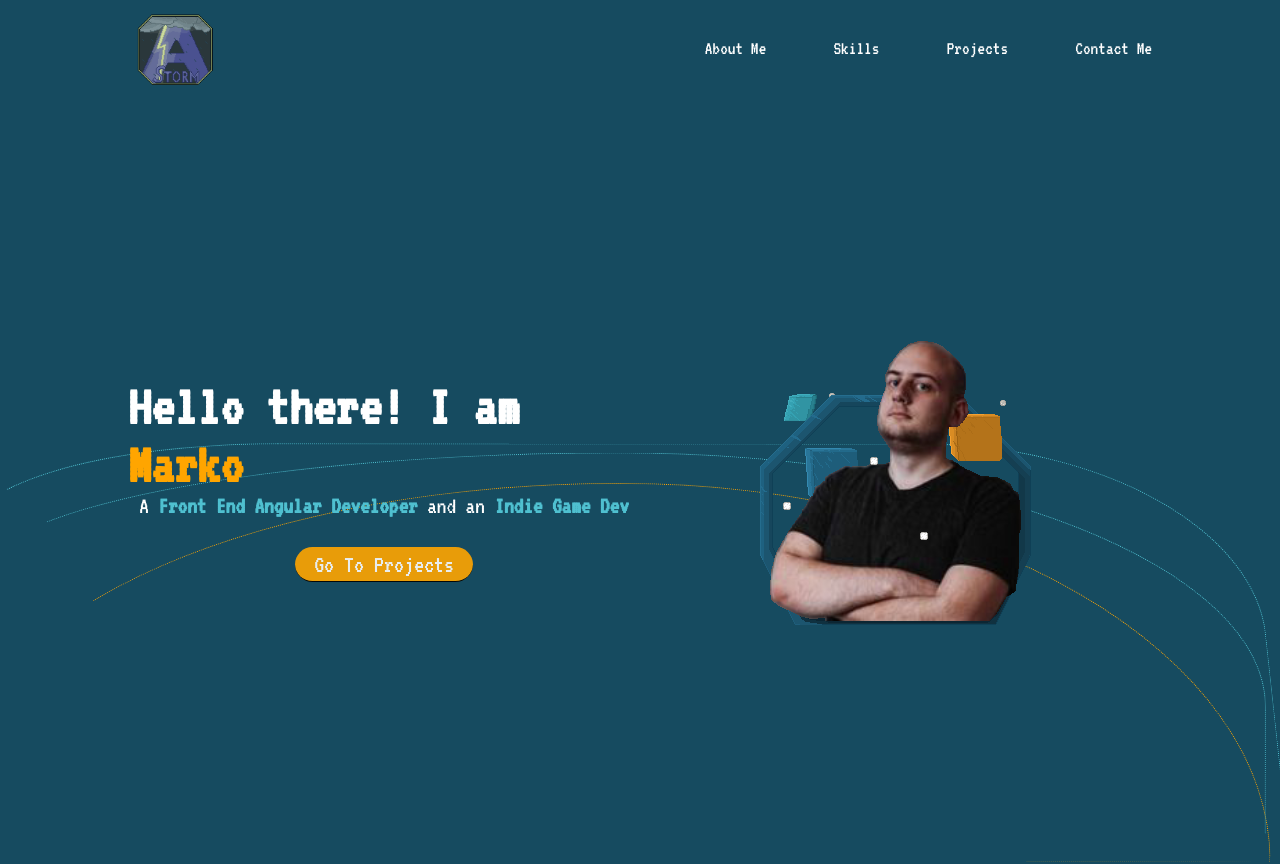
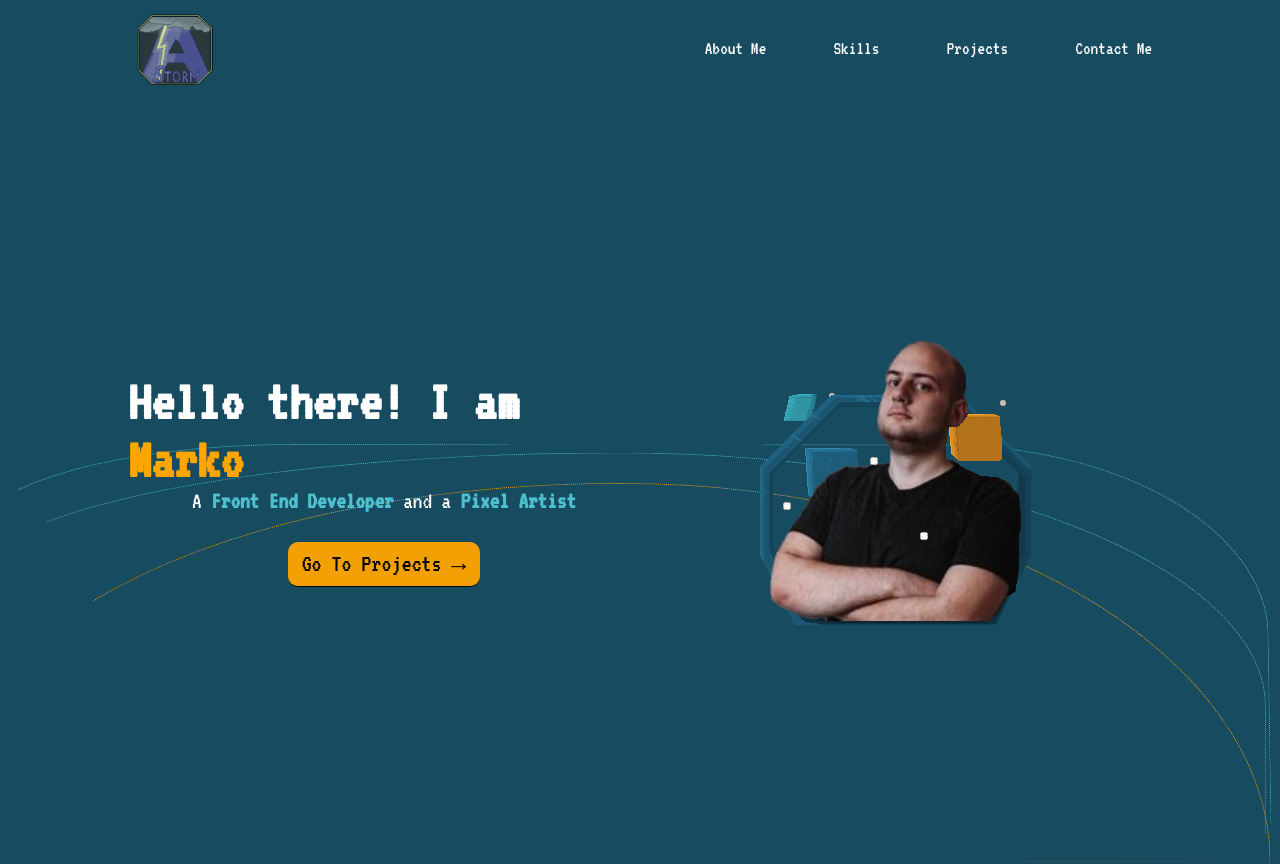
Before and after one commit to AstralEmperor/FrontEnd, an Angular app: page / in a window 1280 px wide. Shown: the top 864 px of the page. Built offline with nearby package versions, Linux system fonts and the light colour scheme.

Commit message:
little fixes

```diff
--- a/src/app/partials/default-button/default-button.component.css
+++ b/src/app/partials/default-button/default-button.component.css
@@ -2,11 +2,15 @@
     padding-top:1.5rem;
 }
 button{
-    border-radius: 20px;
-    opacity:0.9;
+    display:flex;
+    justify-content:center;
+    align-items:center;
+    border-radius: 10px;
+    opacity:0.95;
     border:none;
+    padding:0.25rem 0.5rem;
     border-bottom:0.5px solid var(--black);
-    padding:0.25rem 0.5rem;
+    padding:0.15rem 0.2rem;
 }
 button:hover{
     opacity:1;
--- a/src/app/partials/footer/footer.component.css
+++ b/src/app/partials/footer/footer.component.css
@@ -5,7 +5,7 @@
     width:100%;
     justify-content:space-between;
     align-items:center;
-    padding:5rem 0 2rem;
+    padding:2rem 0 2rem;
     font-size:1.2rem;
 }
 .footer-wrapper{
--- a/src/app/partials/footer/footer.component.html
+++ b/src/app/partials/footer/footer.component.html
@@ -1,4 +1,4 @@
-<div class="footer">
+<div id="contact" class="footer">
     <div class="footer-wrapper">
         <div class="icons">
             <a href="https://www.instagram.com/marko_kovi/" target="_blank" rel="noopener"><img src="../../../assets/instagram.png" alt="instagram"></a>
@@ -6,7 +6,6 @@
             <a href="https://github.com/AstralEmperor" target="_blank" rel="noopener"><img src="../../../assets/github.png" alt="github"></a>
             <a target="_blank" rel="noopener"><img src="../../../assets/linkedin.png" alt="linkedin"></a>
         </div>
-        <div></div>
     <div class="copyright">
         CopyRight © 2023 by Marko Kovačević  | All rights reserved
     </div>
--- a/src/app/partials/header/header.component.html
+++ b/src/app/partials/header/header.component.html
@@ -9,7 +9,7 @@
             <a (click)="navigateToSection('aboutMe')">About Me</a> <!--tabindex="0"-->
             <a (click)="navigateToSection('skill')">Skills</a>
             <a (click)="navigateToSection('project')">Projects</a>
-            <a (click)="navigateToSection('')">Contact Me</a>
+            <a (click)="navigateToSection('contact')">Contact Me</a>
         </div>
         <div class="header__menuBtn">
             <span class="line"></span>
--- a/src/app/partials/home-sections/title-section/title-section.component.css
+++ b/src/app/partials/home-sections/title-section/title-section.component.css
@@ -74,5 +74,5 @@
     border: 1.75px dotted var(--lightBlue);
     border-color:var(--lightBlue) var(--lightBlue) transparent transparent ;
     border-radius:25%/5rem 10rem 0 0;
-    transform: skewX(16deg) skewY(2.5deg) skewX(-10deg) skewY(-2.5deg);
+    transform: skewX(16deg) skewY(2.5deg) skewX(-15deg) skewY(-2.5deg);
 }
--- a/src/app/partials/home-sections/title-section/title-section.component.html
+++ b/src/app/partials/home-sections/title-section/title-section.component.html
@@ -7,8 +7,8 @@
             <div class="title__title-H1">
             <h1>Hello there! I am <span class="title__name">Marko</span></h1>
             </div>
-        <p class="title__text">A <strong>Front End Angular Developer</strong> and an <strong>Indie Game Dev</strong></p>
-        <default-button type="button" text="Go To Projects"></default-button>
+        <p class="title__text">A <strong>Front End Developer</strong> and a <strong>Pixel Artist</strong></p>
+        <default-button color="var(--black)" type="button" text="Go To Projects →"></default-button>
     </div>
         <div class="title__imgCont">
             <img src ="../../../assets/ProfilePicPixel.png" alt="profile.png">
--- a/src/app/partials/projects-blueprint/projects.component.css
+++ b/src/app/partials/projects-blueprint/projects.component.css
@@ -40,7 +40,7 @@ img:hover{
     justify-content:space-around;
 }
 button{
-    font-size:1rem;
+    font-size:1.75ch;
     padding:0.25em 0.5em;
     background-color:var(--lightBlue);
     border-radius:5px;
@@ -92,3 +92,11 @@ h3{
         flex:1;
     }
 }
+@media screen and (max-width:420px){
+    button{
+        font-size:1.4ch;
+    }
+    .buttons__wrap{
+        top:-23px;
+    }
+}
```
